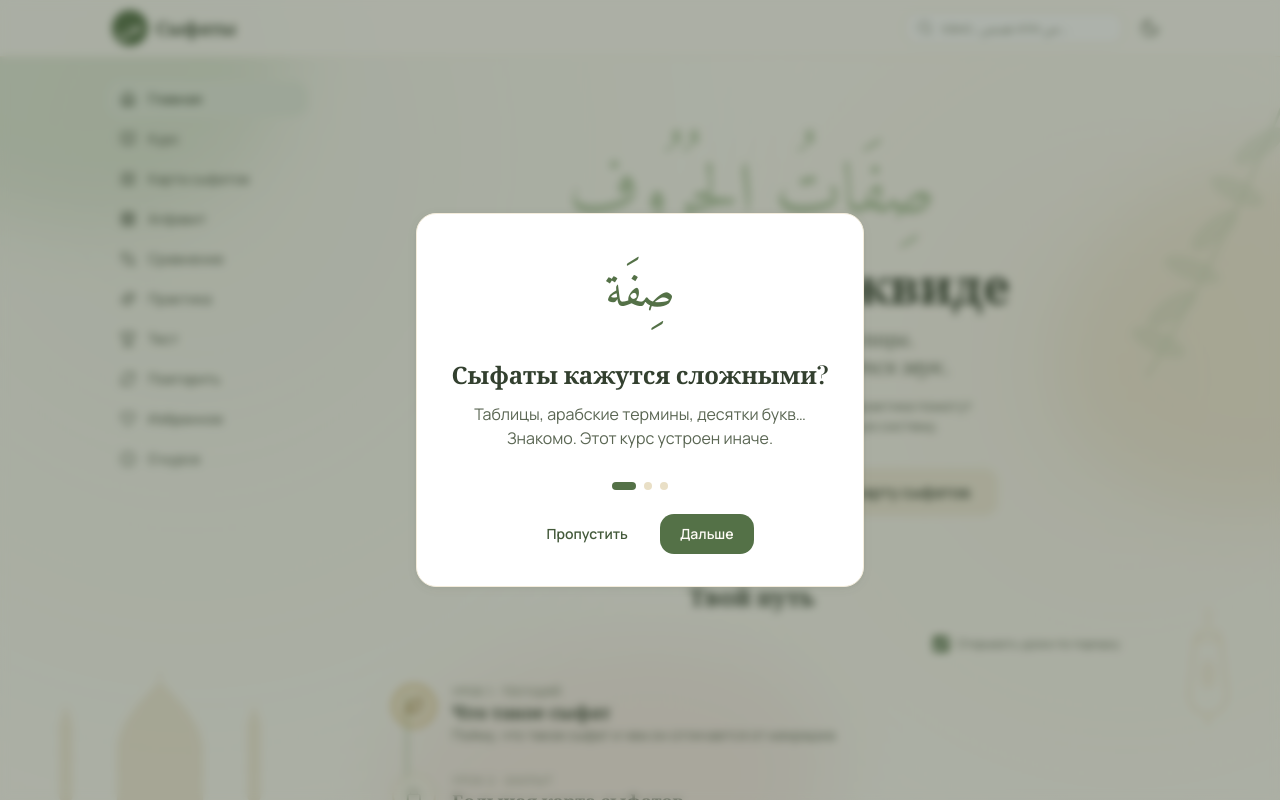
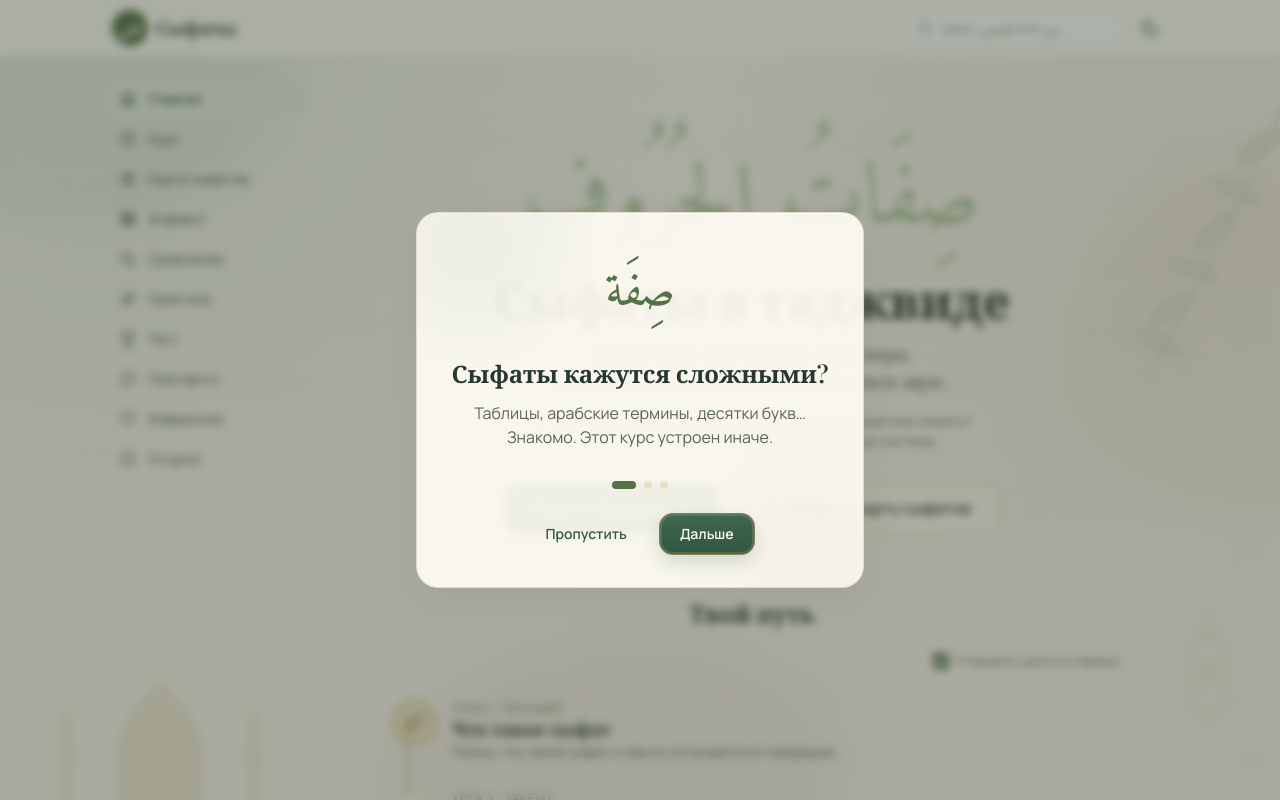
Before and after one commit to dellmastercode2025/learn-002-stand, a React (Vite) app: page / in a window 1280 px wide. Shown: the top 800 px of the page. Built offline with nearby package versions, Linux system fonts and the light colour scheme; a web font is replaced by a local one.

Commit message:
Refresh watercolor design system

```diff
--- a/src/index.css
+++ b/src/index.css
@@ -2,166 +2,251 @@
 @tailwind components;
 @tailwind utilities;
 
-/* ─── Базовые токены ─────────────────────────────────────────────── */
 :root {
-  --page-bg: #fdfbf5;
-  --card-bg: #ffffff;
-  --ink: #33402f;
+  --page-bg: #f7f1e6;
+  --page-bg-soft: #fbf7ee;
+  --card-bg: rgba(255, 252, 245, 0.92);
+  --ink: #27382f;
+  --ink-soft: #5f665f;
+  --sage: #6f8d79;
+  --sage-deep: #365845;
+  --sage-mist: #dfe8dc;
+  --gold: #b28a49;
+  --gold-soft: #dccba8;
+  --rose: #d8aaa5;
+  --paper-line: rgba(160, 127, 78, 0.22);
 }
 
 .dark {
-  --page-bg: #1c241f;
-  --card-bg: #242e28;
-  --ink: #e8e0cd;
+  --page-bg: #1a241f;
+  --page-bg-soft: #202d26;
+  --card-bg: rgba(38, 51, 43, 0.94);
+  --ink: #eee6d4;
+  --ink-soft: #c2c4b8;
+  --sage: #89a58f;
+  --sage-deep: #c8d8c8;
+  --sage-mist: #34493b;
+  --gold: #d3b272;
+  --gold-soft: #6b5b38;
+  --rose: #b88480;
+  --paper-line: rgba(218, 190, 137, 0.14);
 }
 
-html {
-  scroll-behavior: smooth;
+html { scroll-behavior: smooth; }
+
+body {
+  margin: 0;
+  min-height: 100vh;
+  color: var(--ink);
+  background:
+    linear-gradient(rgba(255,255,255,.16), rgba(255,255,255,.16)),
+    var(--page-bg);
+  @apply font-sans antialiased;
 }
 
+body::before {
+  content: '';
+  position: fixed;
+  inset: 0;
+  z-index: -3;
+  pointer-events: none;
+  opacity: .52;
+  background-image:
+    radial-gradient(circle at 20% 20%, rgba(83, 79, 65, .055) 0 0.7px, transparent .9px),
+    radial-gradient(circle at 70% 58%, rgba(112, 88, 60, .04) 0 0.8px, transparent 1px),
+    linear-gradient(90deg, rgba(255,255,255,.18), transparent 32%, rgba(124,105,79,.03));
+  background-size: 5px 5px, 7px 7px, 100% 100%;
+  mix-blend-mode: multiply;
+}
+
+.dark body::before { opacity: .13; mix-blend-mode: screen; }
+
 @media (prefers-reduced-motion: reduce) {
-  html {
-    scroll-behavior: auto;
+  html { scroll-behavior: auto; }
+  *, *::before, *::after {
+    animation-duration: 0.01ms !important;
+    animation-iteration-count: 1 !important;
+    transition-duration: 0.01ms !important;
   }
 }
 
-body {
-  @apply bg-cream-50 text-ink font-sans antialiased dark:bg-night-bg dark:text-night-text;
-  min-height: 100vh;
-}
-
-/* ─── Арабская типографика ───────────────────────────────────────── */
 .arabic {
   font-family: 'Amiri', 'Scheherazade New', 'Noto Naskh Arabic', serif;
   direction: rtl;
   unicode-bidi: isolate;
   line-height: 2;
 }
+.arabic-lg { font-size: 2rem; line-height: 2.2; }
+.arabic-xl { font-size: 3rem; line-height: 1.9; }
+.arabic-display { font-size: clamp(3.6rem, 7vw, 5.8rem); line-height: 1.45; }
 
-.arabic-lg {
-  font-size: 2rem;
-  line-height: 2.2;
-}
-
-.arabic-xl {
-  font-size: 3rem;
-  line-height: 1.9;
-}
-
-.arabic-display {
-  font-size: 4.5rem;
-  line-height: 1.6;
-}
-
-/* ─── Фокус и доступность ────────────────────────────────────────── */
 :focus-visible {
-  outline: 2px solid #6c8d5b;
-  outline-offset: 2px;
-  border-radius: 4px;
-}
-
-.dark :focus-visible {
-  outline-color: #d1b166;
+  outline: 2px solid var(--gold);
+  outline-offset: 3px;
+  border-radius: 8px;
 }
 
 .sr-only {
-  position: absolute;
-  width: 1px;
-  height: 1px;
-  padding: 0;
-  margin: -1px;
-  overflow: hidden;
-  clip: rect(0, 0, 0, 0);
-  white-space: nowrap;
-  border-width: 0;
+  position: absolute; width: 1px; height: 1px; padding: 0; margin: -1px;
+  overflow: hidden; clip: rect(0, 0, 0, 0); white-space: nowrap; border-width: 0;
 }
 
-/* ─── Акварельный художественный слой ────────────────────────────── */
+/* Watercolor atmosphere */
+.paper-texture {
+  position: relative;
+  isolation: isolate;
+  background:
+    radial-gradient(ellipse 72% 48% at 8% 0%, rgba(127, 157, 130, .13), transparent 62%),
+    radial-gradient(ellipse 58% 36% at 92% 9%, rgba(211, 164, 155, .12), transparent 62%),
+    radial-gradient(ellipse 75% 52% at 100% 92%, rgba(138, 165, 143, .11), transparent 65%),
+    linear-gradient(180deg, rgba(255,255,255,.3), rgba(244,236,221,.18));
+}
+
 .watercolor-blot {
   position: absolute;
-  border-radius: 62% 38% 46% 54% / 60% 44% 56% 40%;
-  filter: blur(38px);
+  border-radius: 61% 39% 49% 51% / 58% 44% 56% 42%;
+  filter: blur(18px) saturate(.85);
   pointer-events: none;
-  opacity: 0.5;
+  opacity: .34;
+  mix-blend-mode: multiply;
+}
+.dark .watercolor-blot { opacity: .12; mix-blend-mode: screen; }
+
+.watercolor-edge {
+  position: absolute;
+  pointer-events: none;
+  filter: blur(.2px);
+  opacity: .88;
 }
 
-.dark .watercolor-blot {
-  opacity: 0.16;
+.ornament-rule {
+  display: flex;
+  align-items: center;
+  gap: 12px;
+  color: var(--gold);
+}
+.ornament-rule::before,
+.ornament-rule::after {
+  content: '';
+  height: 1px;
+  flex: 1;
+  background: linear-gradient(90deg, transparent, currentColor, transparent);
+  opacity: .55;
 }
 
-.paper-texture {
-  background-image:
-    radial-gradient(ellipse 80% 60% at 15% 8%, rgba(174, 196, 159, 0.12), transparent 60%),
-    radial-gradient(ellipse 70% 50% at 88% 20%, rgba(221, 201, 160, 0.12), transparent 55%),
-    radial-gradient(ellipse 60% 45% at 75% 90%, rgba(221, 179, 171, 0.08), transparent 60%);
+.page-shell {
+  position: relative;
+  border: 1px solid var(--paper-line);
+  border-radius: 28px;
+  background: rgba(255, 252, 245, .50);
+  box-shadow: 0 28px 70px rgba(83, 67, 42, .08), inset 0 1px 0 rgba(255,255,255,.65);
+  backdrop-filter: blur(2px);
+}
+.dark .page-shell { background: rgba(30, 42, 35, .52); }
+
+/* Cards become illustrated book panels rather than SaaS tiles */
+.card {
+  position: relative;
+  overflow: hidden;
+  border: 1px solid var(--paper-line);
+  border-radius: 22px;
+  background: var(--card-bg);
+  box-shadow: 0 12px 32px rgba(83, 67, 42, .08), inset 0 1px 0 rgba(255,255,255,.64);
+}
+.card::before {
+  content: '';
+  position: absolute;
+  inset: 0;
+  pointer-events: none;
+  background:
+    radial-gradient(circle at 12% 8%, rgba(111,141,121,.09), transparent 25%),
+    radial-gradient(circle at 88% 92%, rgba(216,170,165,.07), transparent 26%);
+}
+.card-hover { transition: transform .35s ease, box-shadow .35s ease, border-color .35s ease; }
+.card-hover:hover {
+  transform: translateY(-3px);
+  border-color: rgba(178,138,73,.35);
+  box-shadow: 0 18px 44px rgba(66, 78, 63, .13);
 }
 
-.dark .paper-texture {
-  background-image:
-    radial-gradient(ellipse 80% 60% at 15% 8%, rgba(101, 160, 139, 0.06), transparent 60%),
-    radial-gradient(ellipse 70% 50% at 88% 20%, rgba(209, 177, 102, 0.05), transparent 55%);
+.btn-primary,
+.btn-secondary,
+.btn-ghost {
+  position: relative;
+  isolation: isolate;
+  overflow: hidden;
+  border-radius: 14px;
+  transition: transform .2s ease, box-shadow .2s ease, background .2s ease;
 }
 
-/* ─── Карточки ───────────────────────────────────────────────────── */
-.card {
-  @apply bg-white rounded-card shadow-card border border-cream-200 dark:bg-night-card dark:border-night-line dark:shadow-card-dark;
+.btn-primary {
+  @apply inline-flex items-center justify-center gap-2 px-5 py-2.5 font-semibold text-sm;
+  color: #fffaf0;
+  background: linear-gradient(180deg, #3e684f, #315640);
+  border: 1px solid rgba(178,138,73,.72);
+  box-shadow: inset 0 0 0 2px rgba(255,250,240,.12), 0 8px 18px rgba(49,86,64,.18);
+}
+.btn-primary:hover { transform: translateY(-1px); box-shadow: 0 10px 24px rgba(49,86,64,.24); }
+
+.btn-secondary {
+  @apply inline-flex items-center justify-center gap-2 px-5 py-2.5 font-semibold text-sm;
+  color: var(--ink);
+  background: rgba(255,250,240,.76);
+  border: 1px solid rgba(178,138,73,.48);
+}
+.btn-secondary:hover { background: rgba(255,247,231,.95); transform: translateY(-1px); }
+.dark .btn-secondary { background: rgba(48,63,53,.84); }
+
+.btn-ghost {
+  @apply inline-flex items-center justify-center gap-2 px-5 py-2.5 font-semibold text-sm;
+  color: var(--sage-deep);
+}
+.btn-ghost:hover { background: rgba(111,141,121,.10); }
+
+.badge-sage,
+.badge-gold,
+.badge-rose {
+  @apply inline-flex items-center gap-1 rounded-full px-2.5 py-0.5 text-xs font-semibold;
+  border: 1px solid transparent;
+}
+.badge-sage { background: rgba(111,141,121,.14); color: var(--sage-deep); border-color: rgba(111,141,121,.18); }
+.badge-gold { background: rgba(178,138,73,.12); color: #8f6a31; border-color: rgba(178,138,73,.18); }
+.badge-rose { background: rgba(216,170,165,.16); color: #9d6e68; border-color: rgba(216,170,165,.22); }
+.dark .badge-gold { color: #e4c88f; }
+
+.prose-lesson p { @apply mb-4 leading-relaxed; }
+.prose-lesson h2,
+.prose-lesson h3 { font-family: Georgia, 'Times New Roman', serif; color: var(--ink); }
+
+::selection { background: rgba(178,138,73,.22); }
+.scroll-x { overflow-x: auto; scrollbar-width: thin; scrollbar-color: #aec49f transparent; }
+
+/* decorative corner frame used on hero and lesson panels */
+.book-frame { position: relative; }
+.book-frame::before,
+.book-frame::after {
+  content: '';
+  position: absolute;
+  width: 32px;
+  height: 32px;
+  opacity: .55;
+  pointer-events: none;
+}
+.book-frame::before {
+  left: 10px; top: 10px;
+  border-left: 1px solid var(--gold);
+  border-top: 1px solid var(--gold);
+  border-top-left-radius: 16px;
+}
+.book-frame::after {
+  right: 10px; bottom: 10px;
+  border-right: 1px solid var(--gold);
+  border-bottom: 1px solid var(--gold);
+  border-bottom-right-radius: 16px;
 }
 
-.card-hover {
-  @apply transition-all duration-300 hover:shadow-lift hover:-translate-y-0.5;
+@keyframes leafDrift {
+  0%,100% { transform: translate3d(0,0,0) rotate(0deg); }
+  50% { transform: translate3d(-5px,7px,0) rotate(-1.5deg); }
 }
-
-@media (prefers-reduced-motion: reduce) {
-  .card-hover {
-    @apply hover:translate-y-0;
-  }
-  *,
-  *::before,
-  *::after {
-    animation-duration: 0.01ms !important;
-    animation-iteration-count: 1 !important;
-    transition-duration: 0.01ms !important;
-  }
-}
-
-/* ─── Кнопки ─────────────────────────────────────────────────────── */
-.btn-primary {
-  @apply inline-flex items-center justify-center gap-2 rounded-soft px-5 py-2.5 font-semibold text-sm transition-colors bg-sage-600 text-cream-50 hover:bg-sage-700 dark:bg-sage-500 dark:hover:bg-sage-400 dark:text-night-bg;
-}
-
-.btn-secondary {
-  @apply inline-flex items-center justify-center gap-2 rounded-soft px-5 py-2.5 font-semibold text-sm transition-colors bg-cream-200 text-ink hover:bg-cream-300 dark:bg-night-raise dark:text-night-text dark:hover:bg-night-line;
-}
-
-.btn-ghost {
-  @apply inline-flex items-center justify-center gap-2 rounded-soft px-5 py-2.5 font-semibold text-sm transition-colors text-sage-700 hover:bg-sage-50 dark:text-sage-300 dark:hover:bg-night-raise;
-}
-
-/* ─── Badges ─────────────────────────────────────────────────────── */
-.badge-sage {
-  @apply inline-flex items-center gap-1 rounded-full px-2.5 py-0.5 text-xs font-semibold bg-sage-100 text-sage-800 dark:bg-sage-900 dark:text-sage-200;
-}
-
-.badge-gold {
-  @apply inline-flex items-center gap-1 rounded-full px-2.5 py-0.5 text-xs font-semibold bg-gold-300/30 text-gold-600 dark:bg-gold-500/20 dark:text-gold-300;
-}
-
-.badge-rose {
-  @apply inline-flex items-center gap-1 rounded-full px-2.5 py-0.5 text-xs font-semibold bg-rose-100 text-rose-400 dark:bg-rose-300/10 dark:text-rose-300;
-}
-
-/* ─── Прочее ─────────────────────────────────────────────────────── */
-.prose-lesson p {
-  @apply mb-4 leading-relaxed;
-}
-
-::selection {
-  background: rgba(140, 168, 120, 0.35);
-}
-
-/* Тонкая полоса прокрутки для горизонтальных схем */
-.scroll-x {
-  overflow-x: auto;
-  scrollbar-width: thin;
-  scrollbar-color: #aec49f transparent;
-}
+.watercolor-drift { animation: leafDrift 12s ease-in-out infinite; }
```
